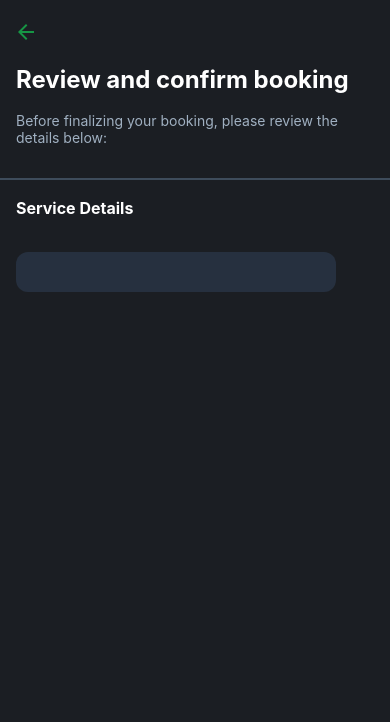
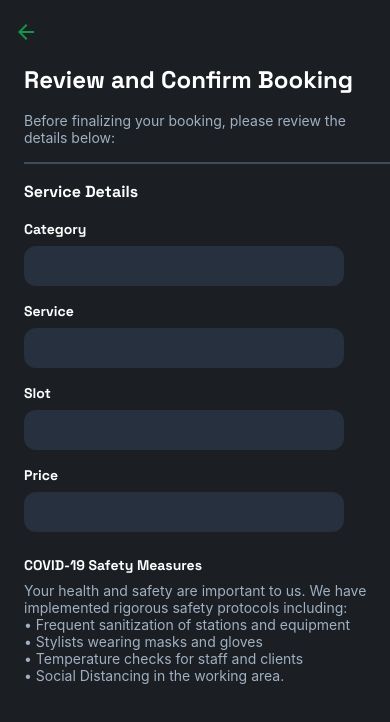
Before and after one commit to BusinessNextGen/Salon-App-Mobile, a React Native app: screen /ReviewBooking in a window 390 px wide. Shown: the top 722 px of the page. Built offline with nearby package versions, Linux system fonts and the light colour scheme.

Commit message:
review booking

```diff
--- /dev/null
+++ b/src/components/AppointmentSummary/AppointmentSummary.tsx
@@ -0,0 +1,43 @@
+import { StyleSheet, Text, View } from "react-native";
+
+const AppointmentSummary = () => {
+  return (
+    <View>
+
+      <Text className="text-white text-base mt-4" style={styles.header}>
+        Service Details
+      </Text>
+      <View className="mt-4">
+        <Text className="text-white" style={styles.header}>
+          Category
+        </Text>
+        <View className="bg-grey3 w-80 mt-2 rounded-xl flex-row justify-between items-center p-5"></View>
+      </View>
+      <View className="mt-4">
+        <Text className="text-white" style={styles.header}>
+          Service
+        </Text>
+        <View className="bg-grey3 w-80 mt-2 rounded-xl flex-row justify-between items-center p-5"></View>
+      </View>
+      <View className="mt-4">
+        <Text className="text-white" style={styles.header}>
+          Slot
+        </Text>
+        <View className="bg-grey3 w-80 mt-2 rounded-xl flex-row justify-between items-center p-5"></View>
+      </View>
+      <View className="mt-4">
+        <Text className="text-white " style={styles.header}>
+          Price
+        </Text>
+        <View className="bg-grey3 w-80 mt-2 rounded-xl flex-row justify-between items-center p-5"></View>
+      </View>
+    </View>
+  );
+};
+export default AppointmentSummary;
+
+const styles = StyleSheet.create({
+  header: {
+    fontFamily: "space-grotesk-bold",
+  },
+});
--- a/src/constants/global.ts
+++ b/src/constants/global.ts
@@ -38,3 +38,13 @@ export const slotList = [
     slot: "6:00 PM",
   },
 ];
+
+export const app_constants = {
+  COVID_19_PRIMARY:'Your health and safety are important to us. We have implemented rigorous safety protocols including:',
+  COVID_SAFETY_LIST:[
+    'Frequent sanitization of stations and equipment',
+    'Stylists wearing masks and gloves',
+    'Temperature checks for staff and clients',
+    'Social Distancing in the working area.'
+  ]
+};
--- a/src/screens/ReviewBookingt.tsx
+++ b/src/screens/ReviewBookingt.tsx
@@ -1,15 +1,36 @@
 import { StyleSheet, Text, View } from "react-native";
 import Divider from "../components/Divider/Divider";
+import AppointmentSummary from "../components/AppointmentSummary/AppointmentSummary";
+import { app_constants } from "../constants/global";
 
 const ReviewBooking = () => {
-    return(
-        <View>
-         <Text className="text-white font-bold text-2xl text-left ml-4">Review and confirm booking</Text>
-         <Text className="text-grey6 text-left m-4">Before finalizing your booking, please review the details below:</Text>
-         <Divider style="mt-4" />
-         <Text className="text-white m-4 text-base font-bold">Service Details</Text>
-         <View className="bg-grey3 w-80 m-4 rounded-xl flex-row justify-between items-center p-5"></View>
-        </View>
-    )
-}
+  return (
+    <View className="ml-6">
+      <Text className="text-white text-2xl text-left" style={styles.header}>
+        Review and Confirm Booking
+      </Text>
+      <Text className="text-grey6 text-left mt-4">
+        Before finalizing your booking, please review the details below:
+      </Text>
+      <Divider style="mt-4" />
+     <AppointmentSummary/>
+     <View className="mt-6">
+      <Text className="text-white" style={styles.header}>COVID-19 Safety Measures</Text>
+      <Text className="text-grey6 mt-2">{app_constants.COVID_19_PRIMARY}</Text>
+       <View>
+        {app_constants.COVID_SAFETY_LIST.map((item,index)=>{
+           return <Text className="text-grey6" key={index}>{`\u2022 ${item}`}</Text>
+        })}
+       </View>
+     </View>
+    </View>
+  );
+};
+
 export default ReviewBooking;
+
+const styles = StyleSheet.create({
+  header: {
+    fontFamily: "space-grotesk-bold",
+  },
+});
```
